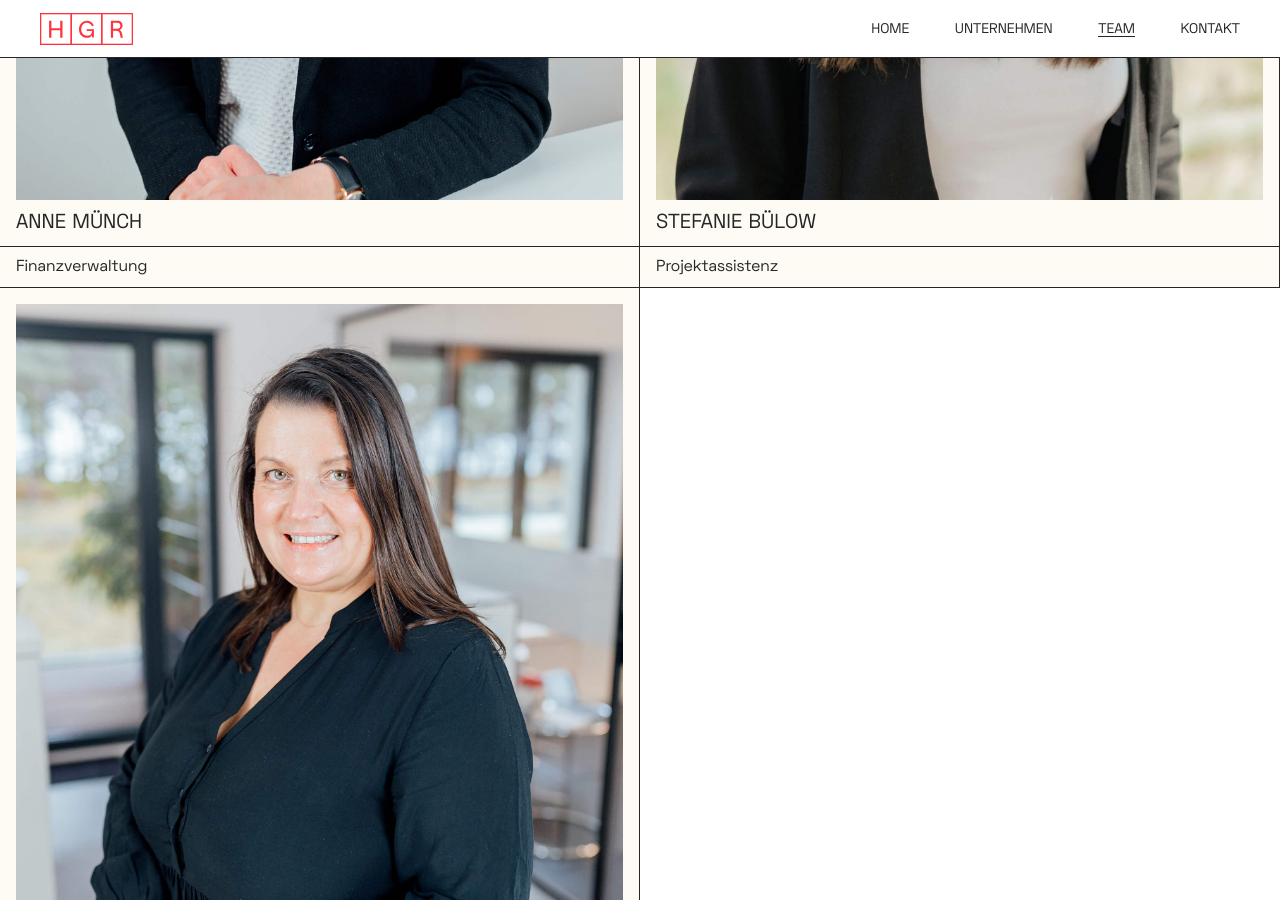
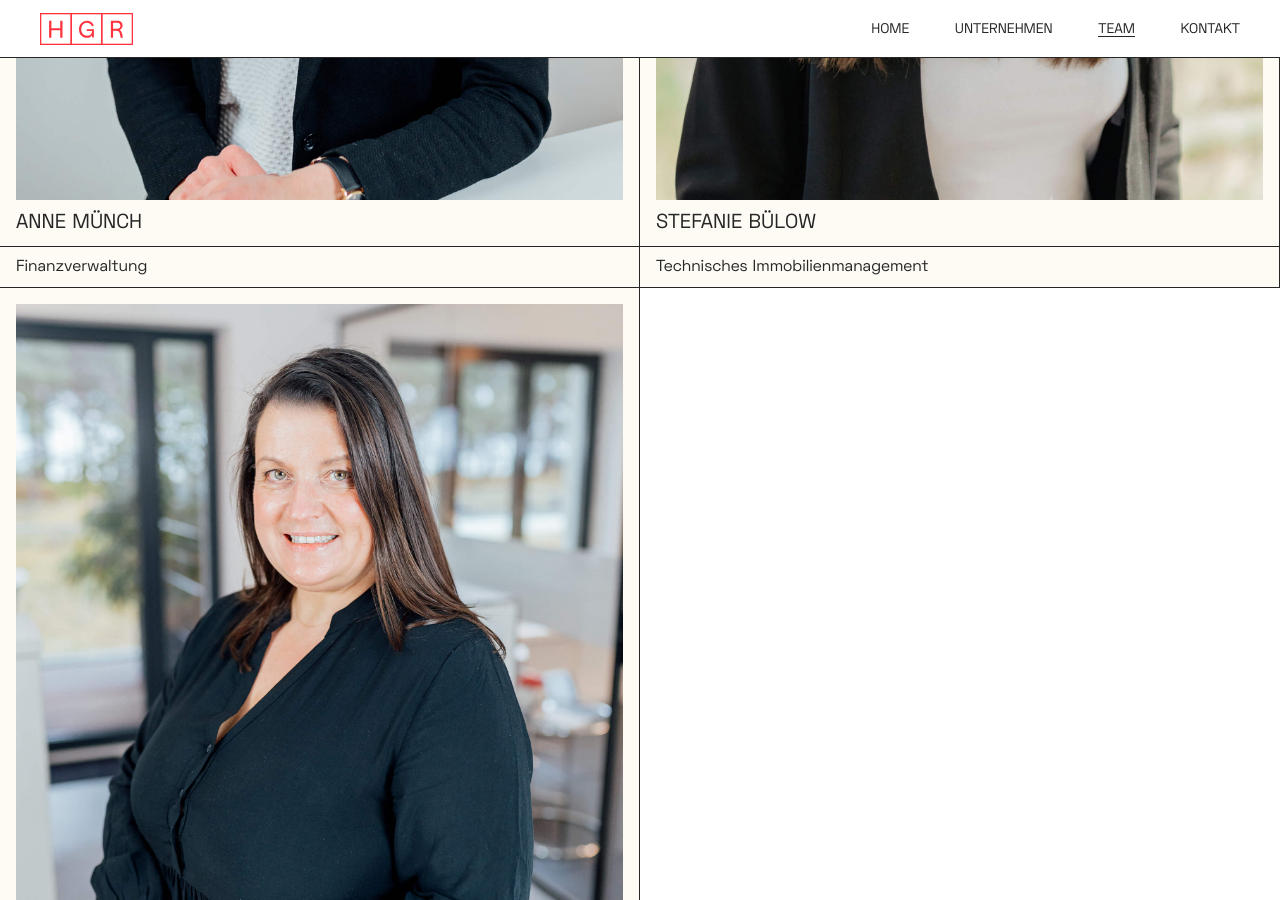
Before and after one commit to nikitasarejko/hgr, a Jekyll site: the page built from team.markdown, in a window 1280 px wide and 900 px high, scrolled down 3012 px. Built offline with Jekyll 4.4.1, drawn with Linux system fonts in a browser that asks for light colours; nearby versions of some CDN libraries.

Commit message:
Updated Stefanie Buelow

```diff
--- a/_team/stefanie-buelow.markdown
+++ b/_team/stefanie-buelow.markdown
@@ -1,6 +1,6 @@
 ---
 title: Stefanie Bülow
-stelle: Projektassistenz
+stelle: Technisches Immobilienmanagement
 portrait_image: "/uploads/stefanie-buelow-portrait.jpg"
 bio: "Als gelernte Kauffrau für Tourismus und Freizeit bringt Stefanie Bülow jede
   Menge Organisationstalent in das Team. \nUnsere Kunden und Partner erleben sie dabei
```
